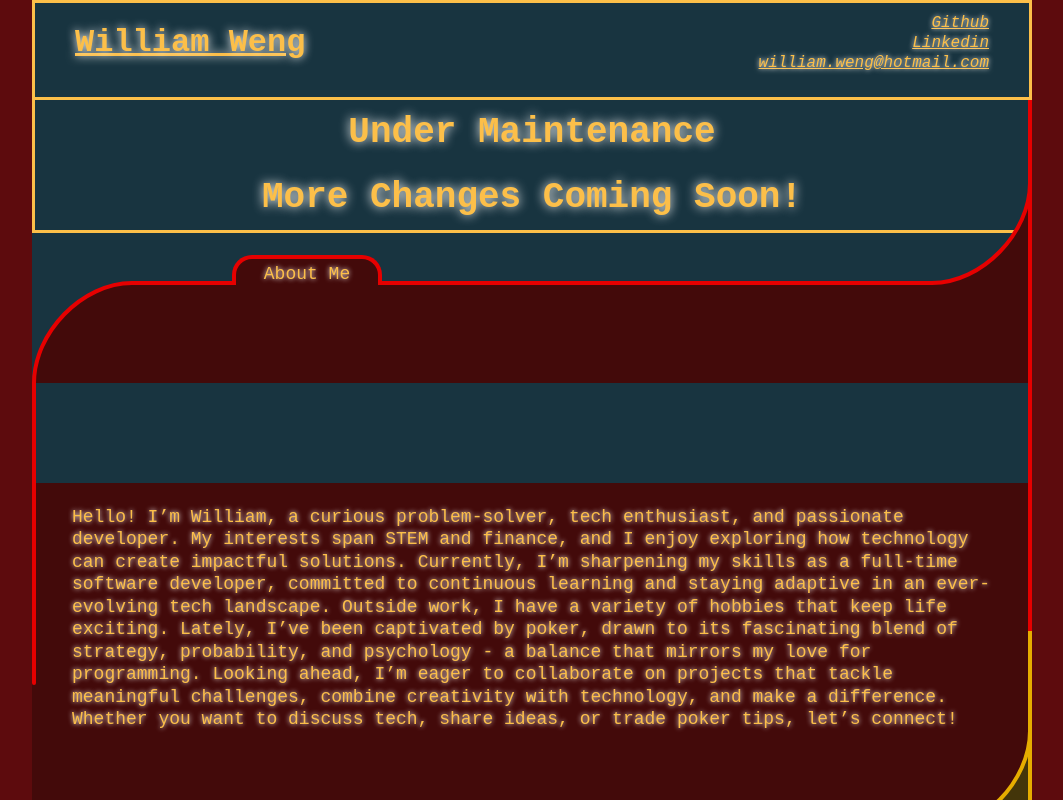
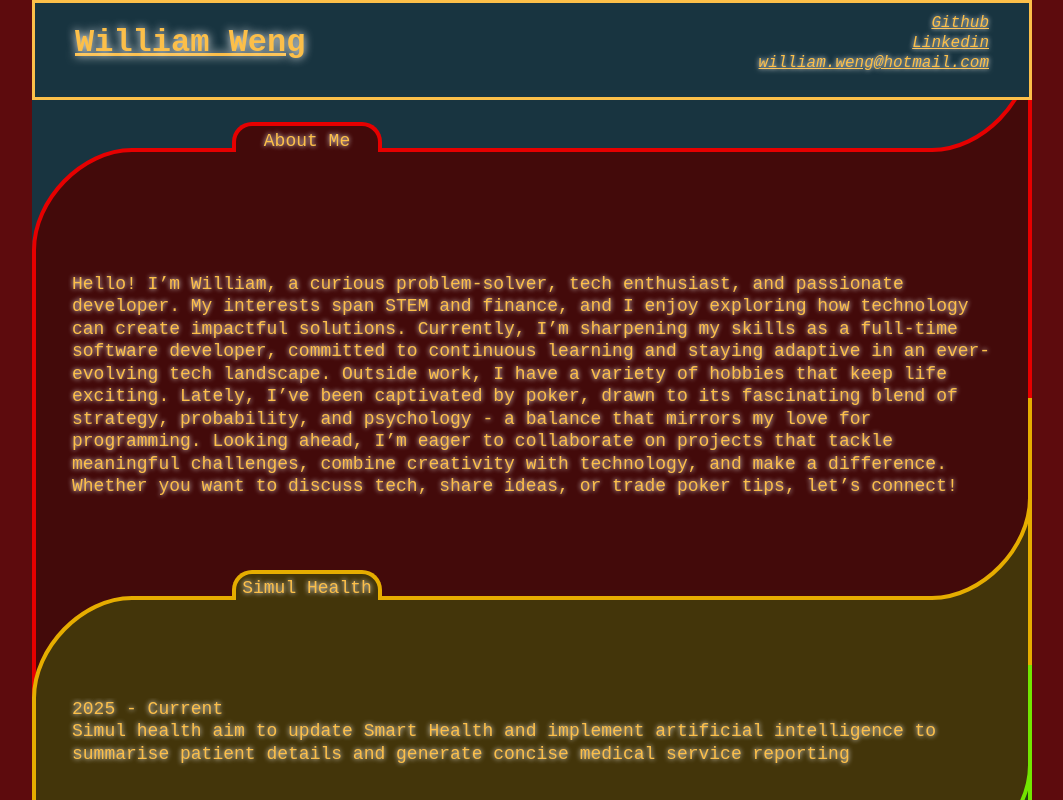
Before and after one commit to will-weng/will-weng.github.io, a React (Create React App) app: page / in a window 1280 px wide. Shown: the whole page, without its empty margins (108-1171 px from the left). Built offline with nearby package versions, Linux system fonts and the light colour scheme; the HTML template or start-up script is replaced by a standard one.

Commit message:
quick size and linting fix

```diff
--- a/src/Content.tsx
+++ b/src/Content.tsx
@@ -1,6 +1,5 @@
 import styled from "styled-components";
 import Folders from "./components/Folder/Folders";
-import Maintenance from "./components/Maintenance";
 
 const ContentStyle = styled.div`
     display: flex;
@@ -24,7 +23,7 @@ const ContentStyle = styled.div`
 function Content() {
     return (
         <ContentStyle>
-            <Maintenance />
+            {/* <Maintenance /> */}
             <Folders />
         </ContentStyle>
     );
--- a/src/components/Folder/FolderHeader.tsx
+++ b/src/components/Folder/FolderHeader.tsx
@@ -13,7 +13,7 @@ const StyledFolderHeader = styled.div`
     width: 1000px;
     height: 1000px;
     background: transparent;
-    margin-bottom: -600px;
+    margin-bottom: -700px;
 `
 
 const StyledSVG = styled.svg`
@@ -22,7 +22,6 @@ const StyledSVG = styled.svg`
 `
 
 function generatePath(dynamicLength: number) {
-
     //     M 2 600
     //     L 2 300
     //     M 2 300
@@ -33,7 +32,7 @@ function generatePath(dynamicLength: number) {
     //     L 998 300
     //     M 998 600
     //     L 998 300
-    const bottomY = 600;
+    const bottomY = 1000;
     const controlY = 300;
     const width = 200 + dynamicLength
     const rightEdge = width - 2
```
